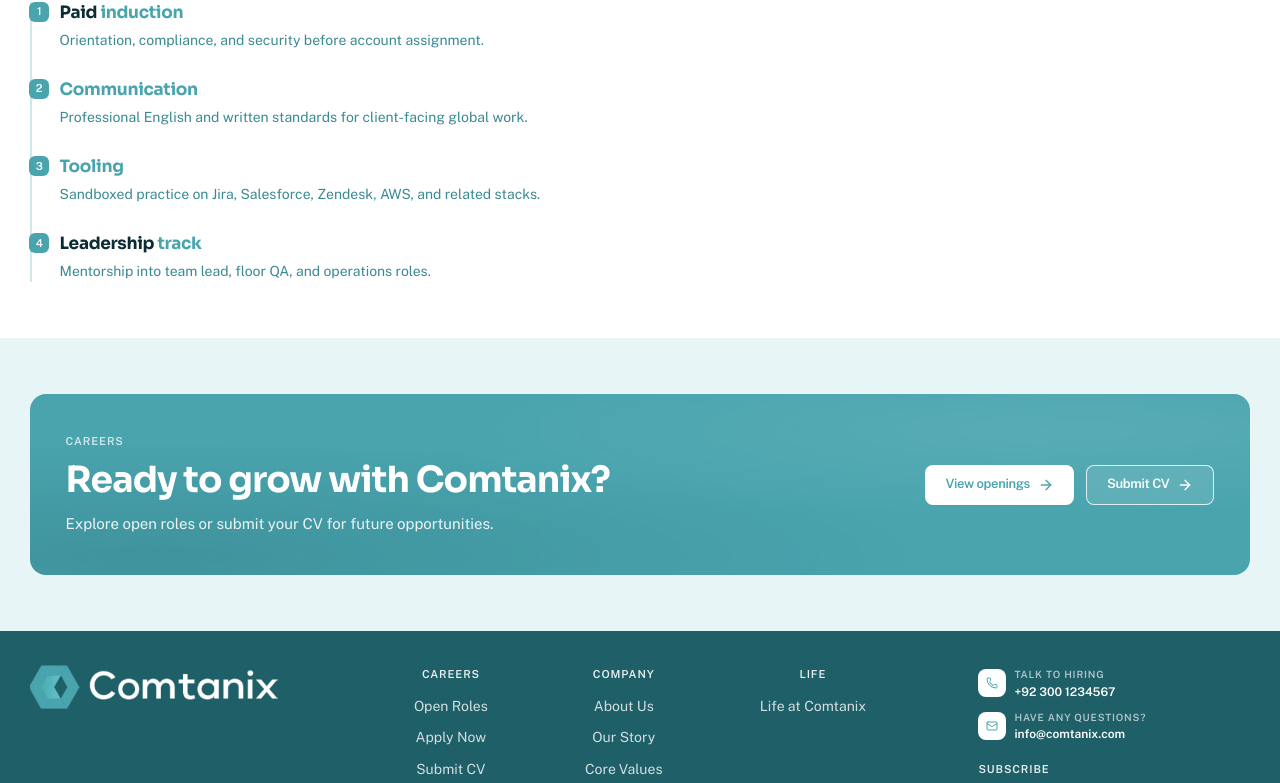
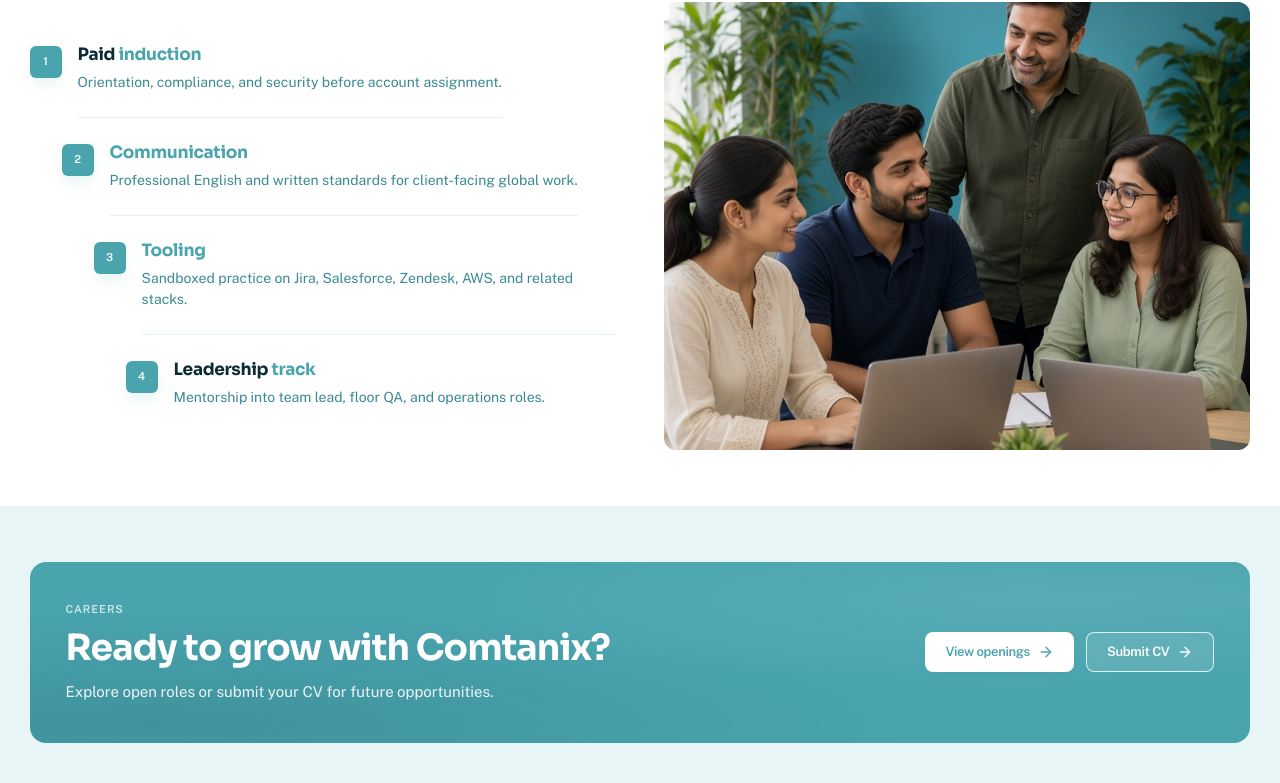
Before and after one commit to adnanhayat531/comtanixcareers, a Next.js app: page /about in a window 1280 px wide. Shown: the part 1747-2530 px from the top of the page. Built offline with nearby package versions, Linux system fonts and the light colour scheme; no server answers.

Commit message:
UI design of learning path

```diff
--- a/src/app/about/page.tsx
+++ b/src/app/about/page.tsx
@@ -103,21 +103,55 @@
             title="Learning path"
             description="From paid induction through tooling and leadership tracks."
           />
-          <div className="relative space-y-0 border-l-2 border-brand/25 pl-5 md:pl-7">
-            {LEARNING.map((l, i) => (
-              <div key={l.title} className="relative pb-7 last:pb-0">
+          <div className="grid min-w-0 items-center gap-8 lg:grid-cols-2 lg:gap-12">
+            <ol className="relative min-w-0 space-y-5 md:space-y-6">
+              {LEARNING.map((l, i) => {
+                const offset = [
+                  "ml-0",
+                  "ml-3 sm:ml-6 md:ml-8",
+                  "ml-6 sm:ml-12 md:ml-16",
+                  "ml-9 sm:ml-16 md:ml-24",
+                ][i] ?? "ml-0";
+
+                return (
+                  <li
+                    key={l.title}
+                    className={`relative flex gap-3.5 sm:gap-4 ${offset}`}
+                  >
                     <span
-                  className="type-eyebrow absolute top-0 -left-[1.65rem] grid h-5 w-5 place-items-center rounded-[var(--radius-sm)] bg-brand !normal-case !tracking-normal text-white md:-left-[1.9rem]"
+                      className="type-eyebrow mt-0.5 grid h-8 w-8 shrink-0 place-items-center rounded-[var(--radius-sm)] bg-brand !normal-case !tracking-normal text-white shadow-[0_8px_20px_-10px_rgba(13,148,136,0.55)]"
                       aria-hidden
                     >
                       {i + 1}
                     </span>
+                    <div
+                      className={`min-w-0 ${
+                        i < LEARNING.length - 1
+                          ? "border-b border-brand/15 pb-5 md:pb-6"
+                          : ""
+                      }`}
+                    >
                       <h3 className="type-h3 text-ink">
                         <BrandAccentText>{l.title}</BrandAccentText>
                       </h3>
-                <p className="type-meta mt-1.5 max-w-2xl text-muted">{l.body}</p>
+                      <p className="type-meta mt-1.5 max-w-xl text-muted">
+                        {l.body}
+                      </p>
                     </div>
-            ))}
+                  </li>
+                );
+              })}
+            </ol>
+
+            <div className="relative mx-auto aspect-[3/4] w-full max-w-sm overflow-hidden rounded-[var(--radius-lg)] lg:mx-0 lg:max-w-none lg:self-stretch lg:aspect-auto lg:min-h-[28rem]">
+              <Image
+                src="/about/learning-path.jpg"
+                alt="Mentored training session at Comtanix"
+                fill
+                sizes="(max-width: 1024px) 100vw, 50vw"
+                className="object-cover object-center"
+              />
+            </div>
           </div>
         </Container>
       </Section>
--- a/src/app/contact/page.tsx
+++ b/src/app/contact/page.tsx
@@ -24,7 +24,7 @@
         imageFit="contain"
         imagePosition="right"
         imageBlend
-        className="!min-h-[clamp(11rem,28vw,20rem)] sm:!min-h-[clamp(13rem,30vw,22rem)] md:!min-h-[clamp(14rem,32vw,24rem)]"
+        className="!min-h-[clamp(15rem,48svh,22rem)] sm:!min-h-[clamp(16rem,46svh,24rem)] md:!min-h-[clamp(17rem,42svh,26rem)]"
       >
         <Button href={`mailto:${CONFIG.email}`} variant="white">
           Email us <ArrowRight className="h-4 w-4" aria-hidden />
--- a/src/app/globals.css
+++ b/src/app/globals.css
@@ -54,7 +54,7 @@
   --radius-xl: 1rem;
   --header-h: 3.25rem;
   --sidebar-w: min(15rem, 85vw);
-  --hero-min-h: 90svh;
+  --hero-min-h: min(90svh, 56rem);
 }
 
 /* Very small phones */
@@ -67,7 +67,17 @@
     --h1: clamp(1.2rem, 5.5vw, 1.4rem);
     --h2: clamp(1.125rem, 5vw, 1.35rem);
     --control-h: 2.375rem;
-    --hero-min-h: 90svh;
+    --hero-min-h: min(90svh, 42rem);
+  }
+}
+
+/* Short landscape phones / foldables */
+@media (max-height: 480px) and (orientation: landscape) {
+  :root {
+    --hero-min-h: min(100svh, 28rem);
+    --section-y: 1.25rem;
+    --section-y-lg: 1.5rem;
+    --h1-hero: clamp(1.2rem, 4.5vw, 1.75rem);
   }
 }
 
@@ -126,14 +136,14 @@
 @media (min-width: 640px) {
   :root {
     --header-h: 3.5rem;
-    --hero-min-h: 90svh;
+    --hero-min-h: min(90svh, 56rem);
   }
 }
 
 @media (min-width: 1024px) {
   :root {
     --header-h: 3.75rem;
-    --hero-min-h: 90svh;
+    --hero-min-h: min(90svh, 56rem);
     --sidebar-w: 15rem;
   }
 }
@@ -166,6 +176,30 @@
   -webkit-font-smoothing: antialiased;
   overflow-x: clip;
   min-width: 0;
+}
+
+/* Prevent long emails / URLs / unbroken strings from blowing layout */
+p,
+li,
+td,
+th,
+h1,
+h2,
+h3,
+h4,
+label,
+.type-meta,
+.type-body,
+.type-lede {
+  overflow-wrap: anywhere;
+}
+
+/* Keep form controls usable on all touch sizes */
+@media (max-width: 639px) {
+  .ui-btn,
+  .ui-field {
+    min-height: var(--control-h);
+  }
 }
 
 h1,
--- a/src/app/layout.tsx
+++ b/src/app/layout.tsx
@@ -22,6 +22,7 @@
   themeColor: "#49A4AE",
   width: "device-width",
   initialScale: 1,
+  viewportFit: "cover",
 };
 
 export const metadata: Metadata = {
--- a/src/app/page.tsx
+++ b/src/app/page.tsx
@@ -22,9 +22,9 @@
 export default function HomePage() {
   return (
     <>
-      <section className="relative flex h-[90svh] min-h-[90svh] flex-col overflow-hidden">
+      <section className="relative flex min-h-[var(--hero-min-h)] flex-col overflow-hidden supports-[height:100svh]:min-h-[var(--hero-min-h)]">
         <HeroNetwork />
-        <div className="relative z-10 mx-auto flex h-full w-full max-w-3xl flex-col items-center justify-center px-[var(--container-pad-x)] pb-[clamp(2.5rem,6vh,4rem)] pt-[calc(var(--header-h)+clamp(1rem,3vh,1.75rem))] text-center">
+        <div className="relative z-10 mx-auto flex w-full max-w-3xl flex-1 flex-col items-center justify-center px-[var(--container-pad-x)] pb-[max(1.5rem,env(safe-area-inset-bottom,0px))] pt-[calc(var(--header-h)+clamp(0.75rem,2.5vh,1.75rem))] text-center sm:pb-[clamp(2.5rem,6vh,4rem)]">
           <HeroCopy />
         </div>
       </section>
--- a/src/components/layout/Footer.tsx
+++ b/src/components/layout/Footer.tsx
@@ -47,7 +47,7 @@
   links: readonly { href: string; label: string }[];
 }) {
   return (
-    <div className="text-center">
+    <div className="min-w-0 text-left sm:text-center">
       <h3 className="type-eyebrow text-white/90">{title}</h3>
       <ul className="mt-3 space-y-2">
         {links.map((l) => (
@@ -84,7 +84,7 @@
   return (
     <div className="w-full min-w-0 shrink-0">
       <h3 className="type-eyebrow text-white/90">Subscribe</h3>
-      <p className="type-meta mt-1 max-w-[15rem] text-[0.75rem] leading-snug text-white/70">
+      <p className="type-meta mt-1 max-w-none text-[0.75rem] leading-snug text-white/70 sm:max-w-[16rem]">
         Hiring updates from {SITE.name}.
       </p>
       <form
@@ -173,8 +173,8 @@
     <footer className="relative shrink-0 text-white">
       <div className="bg-footer">
         <Container className="pt-8 pb-6 md:pt-9 md:pb-8">
-          <div className="flex min-w-0 flex-col gap-8 lg:grid lg:grid-cols-[minmax(0,1fr)_auto_minmax(0,1fr)] lg:items-stretch lg:gap-8">
-            <div className="flex min-w-0 shrink-0 -mt-0.5 flex-col lg:h-full">
+          <div className="flex min-w-0 flex-col gap-8 md:gap-10 lg:grid lg:grid-cols-[minmax(0,1fr)_auto_minmax(0,1fr)] lg:items-stretch lg:gap-8">
+            <div className="flex min-w-0 shrink-0 -mt-0.5 flex-col items-start lg:h-full">
               <Link
                 href="/"
                 className="inline-flex max-w-full items-center"
@@ -186,21 +186,21 @@
                   }
                 }}
               >
-                <BrandLogo light className="h-9 w-auto max-w-[12rem] sm:h-11 sm:max-w-none" />
+                <BrandLogo light className="h-9 w-auto max-w-[11rem] sm:h-11 sm:max-w-[14rem]" />
               </Link>
-              <div className="mt-8 lg:mt-auto lg:pt-8">
+              <div className="mt-5 w-full max-w-full overflow-x-auto lg:mt-auto lg:pt-8">
                 <SocialLinks light large />
               </div>
             </div>
 
-            <div className="flex min-w-0 flex-wrap justify-center gap-x-10 gap-y-8 sm:gap-x-12 lg:gap-x-14">
+            <div className="grid min-w-0 grid-cols-2 gap-x-6 gap-y-8 sm:grid-cols-3 sm:gap-x-10 lg:flex lg:flex-wrap lg:justify-center lg:gap-x-14">
               {columns.map((col) => (
                 <FooterColumn key={col.title} title={col.title} links={col.links} />
               ))}
             </div>
 
-            <div className="flex w-full min-w-0 max-w-[17rem] flex-col gap-5 lg:ml-auto lg:justify-self-end">
-              <div className="flex flex-col gap-2.5">
+            <div className="flex w-full min-w-0 max-w-md flex-col gap-5 sm:max-w-lg lg:ml-auto lg:max-w-[17rem] lg:justify-self-end">
+              <div className="grid grid-cols-1 gap-2.5 min-[420px]:grid-cols-2 lg:grid-cols-1">
                 <ContactChip
                   compact
                   href={`tel:+${CONFIG.whatsapp}`}
--- a/src/components/layout/SiteChrome.tsx
+++ b/src/components/layout/SiteChrome.tsx
@@ -16,7 +16,7 @@
   return (
     <>
       <Header />
-      <main className="min-w-0 flex-1">{children}</main>
+      <main className="min-w-0 flex-1 overflow-x-clip">{children}</main>
       <Footer />
       <WhatsAppFloat />
     </>
--- a/src/components/layout/SocialLinks.tsx
+++ b/src/components/layout/SocialLinks.tsx
@@ -53,7 +53,7 @@
 
   return (
     <div
-      className={`flex min-w-0 flex-nowrap items-center ${large ? "gap-2 sm:gap-2.5" : "flex-wrap gap-2.5"}`}
+      className={`flex min-w-0 items-center ${large ? "flex-nowrap gap-1.5 min-[380px]:gap-2 sm:gap-2.5" : "flex-wrap gap-2.5"}`}
     >
       {entries.map(([name, url]) => (
         <a
@@ -64,7 +64,7 @@
           aria-label={name}
           title={name}
           className={`grid shrink-0 place-items-center transition ${
-            large ? "h-10 w-10 sm:h-11 sm:w-11" : "h-10 w-10"
+            large ? "h-9 w-9 min-[380px]:h-10 min-[380px]:w-10 sm:h-11 sm:w-11" : "h-10 w-10"
           } ${circle ? "rounded-full" : "rounded-md"} ${
             light
               ? circle
--- a/src/lib/data/roles.ts
+++ b/src/lib/data/roles.ts
@@ -55,3 +55,14 @@
   "1 to 3 years",
   "3 or more years",
 ] as const;
+
+/** Extra department interests for Submit CV (not tied to live openings). */
+export const ROLE_INTEREST_OPTIONS = [
+  "Admin",
+  "HR",
+  "Accounts and Finance",
+  "Marketing",
+  "E-commerce",
+  "General / future openings",
+  "Other",
+] as const;
```
Also changed, not shown: src/components/apply/ApplyForm.tsx (+21 -16 lines), src/components/home/HeroCopy.tsx (+5 -5 lines), src/components/ui/PageHero.tsx (+6 -6 lines), public/about/learning-path.jpg (added), public/about/learning.jpg (added). Lines whose indentation alone changed are shown as unchanged.
